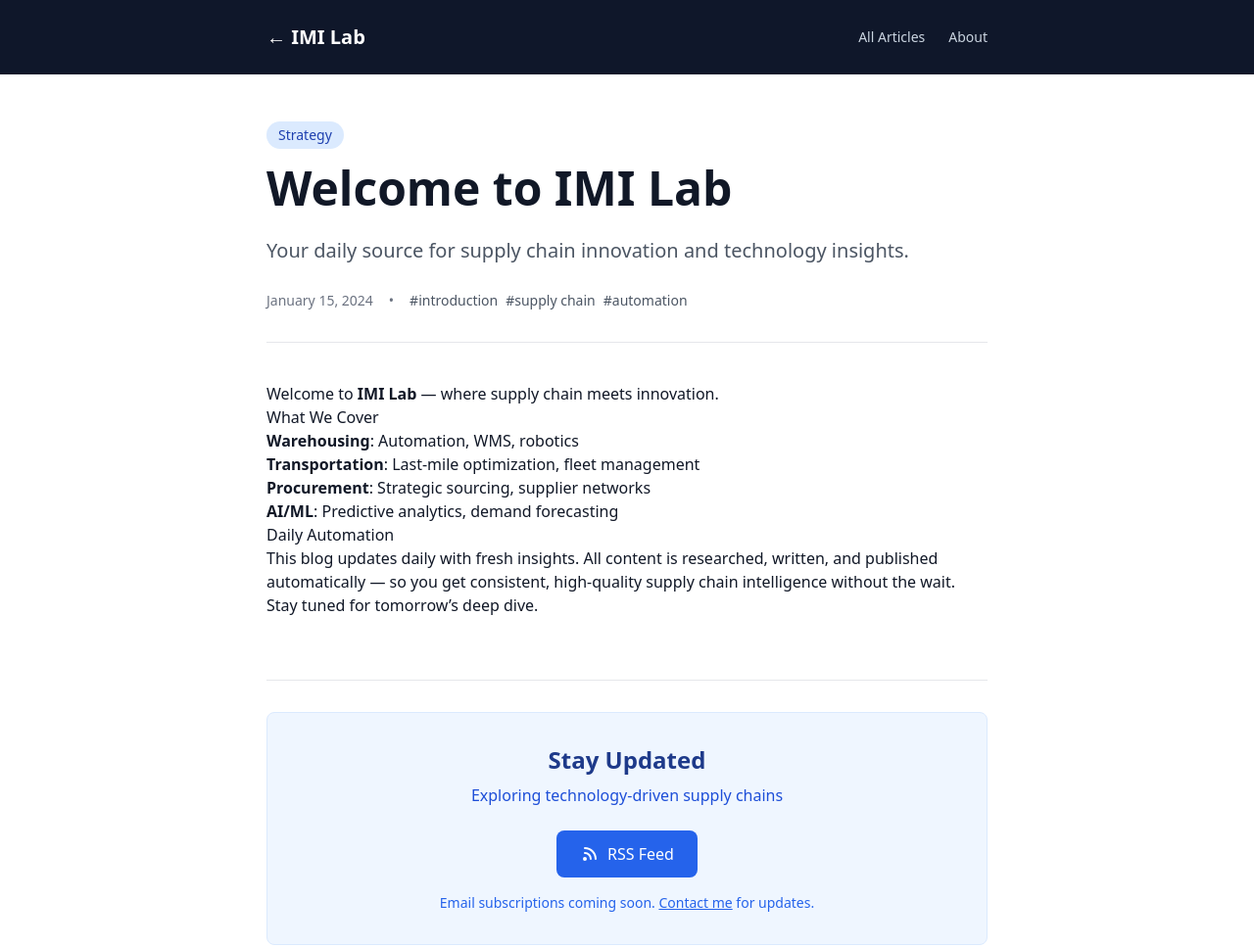
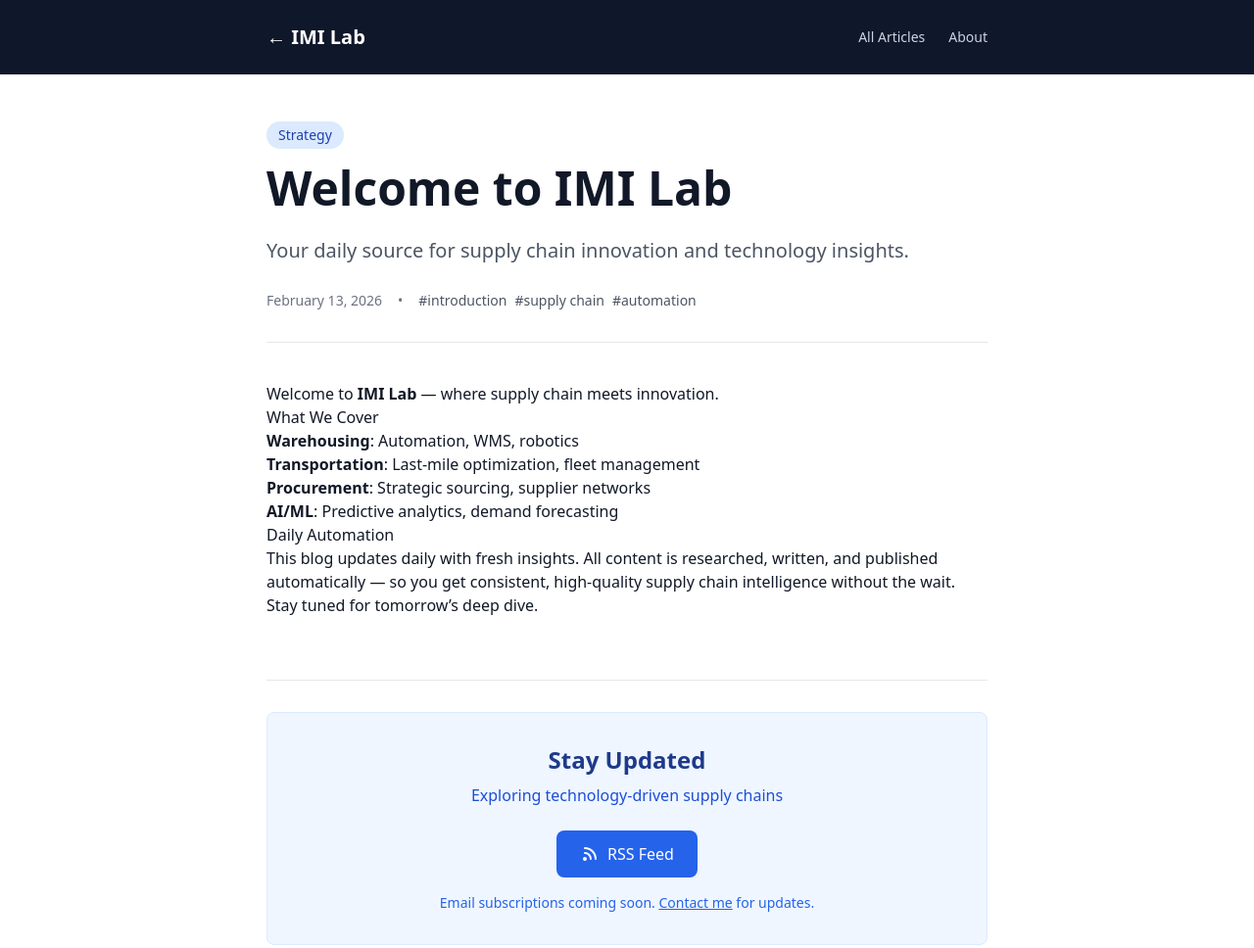
Before and after one commit to venkataramanik/imi-lab, an Astro site: page /blog/hello-world in a window 1280 px wide. Shown: the top 968 px of the page at 98% size. Built offline with nearby package versions, Linux system fonts and the light colour scheme; Astro itself is replaced by a stand-in of ours.

Commit message:
Update hello-world.md

```diff
--- a/src/content/posts/hello-world.md
+++ b/src/content/posts/hello-world.md
@@ -1,7 +1,7 @@
 ---
 title: "Welcome to IMI Lab"
 description: "Your daily source for supply chain innovation and technology insights."
-pubDate: 2024-01-15
+pubDate: 2026-02-13
 category: "Strategy"
 tags: ["introduction", "supply chain", "automation"]
 featured: true
```
